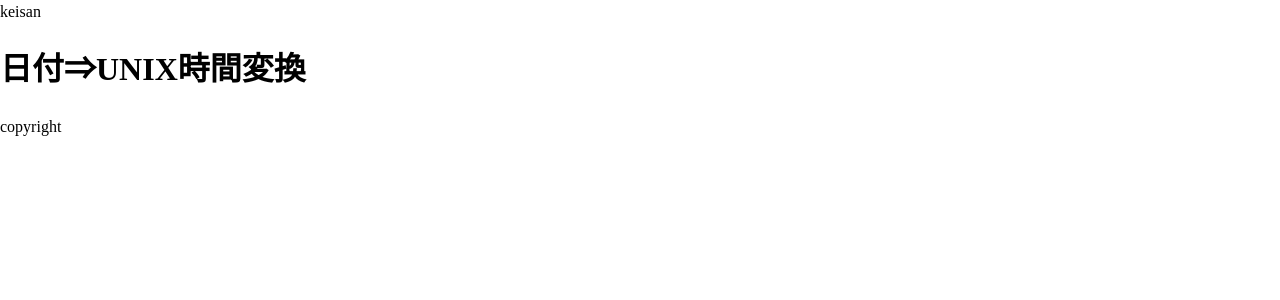
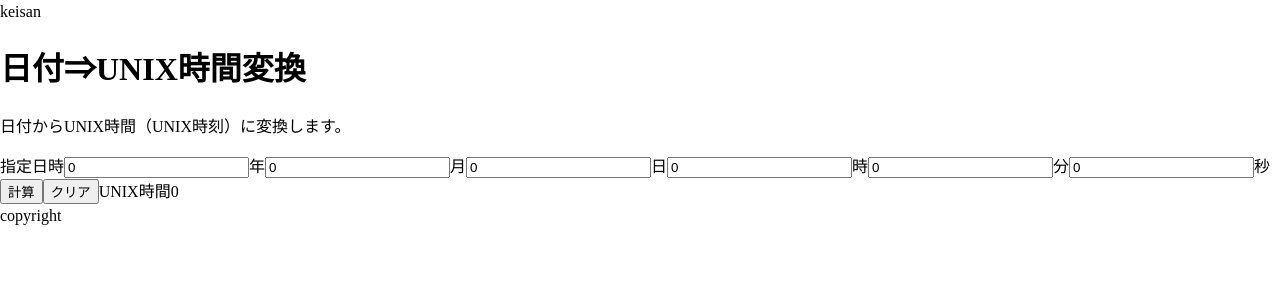
Before and after one commit to ryota-doi1102/keisan, a Next.js app: page /unixtime in a window 1280 px wide. Shown: the top 300 px of the page. Built offline with nearby package versions, Linux system fonts and the light colour scheme.

Commit message:
:sparkles: Create unixtime page

```diff
--- /dev/null
+++ b/hooks/useCalculateUnixtime.ts
@@ -0,0 +1,97 @@
+import { getUnixTime } from "date-fns";
+import { useCallback, useState } from "react";
+
+const useCalculateUnixtime = () => {
+  const [targetYear, setTargetYear] = useState<number | ''>(0);
+  const [targetMonth, setTargetMonth] = useState<number | ''>(0);
+  const [targetDay, setTargetDay] = useState<number | ''>(0);
+  const [targetHour, setTargetHour] = useState<number | ''>(0);
+  const [targetMinute, setTargetMinute] = useState<number | ''>(0);
+  const [targetSecond, setTargetSecond] = useState<number | ''>(0);
+  const [resultTime, setResultTime] = useState(0);
+
+  const changeTargetYear = useCallback((value: string) => {
+    if (value === '') {
+      setTargetYear(value);
+    } else {
+      setTargetYear(Number.parseInt(value));
+    }
+  },[]);
+  const changeTargetMonth = useCallback((value: string) => {
+    if (value === '') {
+      setTargetMonth(value);
+    } else {
+      setTargetMonth(Number.parseInt(value));
+    }
+  },[]);
+  const changeTargetDay = useCallback((value: string) => {
+    if (value === '') {
+      setTargetDay(value);
+    } else {
+      setTargetDay(Number.parseInt(value));
+    }
+  },[]);
+  const changeTargetHour = useCallback((value: string) => {
+    if (value === '') {
+      setTargetHour(value);
+    } else {
+      setTargetHour(Number.parseInt(value));
+    }
+  },[]);
+  const changeTargetMinute = useCallback((value: string) => {
+    if (value === '') {
+      setTargetMinute(value);
+    } else {
+      setTargetMinute(Number.parseInt(value));
+    }
+  },[]);
+  const changeTargetSecond = useCallback((value: string) => {
+    if (value === '') {
+      setTargetSecond(value);
+    } else {
+      setTargetSecond(Number.parseInt(value));
+    }
+  },[]);
+  const calculate = useCallback(() => {
+    const targetDate = new Date();
+    const years = targetYear === '' ? 0 : targetYear;
+    const months = targetMonth === '' ? 0 : targetMonth - 1;
+    const days = targetDay === '' ? 0 : targetDay;
+    const hours = targetHour === '' ? 0 : targetHour;
+    const minutes = targetMinute === '' ? 0 : targetMinute;
+    const seconds = targetSecond === '' ? 0 : targetSecond;
+    targetDate.setFullYear(years);
+    targetDate.setMonth(months);
+    targetDate.setDate(days);
+    targetDate.setHours(hours);
+    targetDate.setMinutes(minutes);
+    targetDate.setSeconds(seconds);
+    setResultTime(getUnixTime(targetDate));
+  },[]);
+  const reset = useCallback(() => {
+    setTargetYear(0);
+    setTargetMonth(0);
+    setTargetDay(0);
+    setTargetHour(0);
+    setTargetMinute(0);
+    setTargetSecond(0);
+  },[]);
+  return {
+    targetYear,
+    targetMonth,
+    targetDay,
+    targetHour,
+    targetMinute,
+    targetSecond,
+    resultTime,
+    changeTargetYear,
+    changeTargetMonth,
+    changeTargetDay,
+    changeTargetHour,
+    changeTargetMinute,
+    changeTargetSecond,
+    calculate,
+    reset,
+  }
+};
+export default useCalculateUnixtime;
--- a/pages/unixtime.tsx
+++ b/pages/unixtime.tsx
@@ -1,9 +1,82 @@
+import useCalculateUnixtime from 'hooks/useCalculateUnixtime';
 import { NextPage } from 'next';
 
 const UnixtimePage: NextPage = () => {
+  const {
+    targetYear,
+    targetMonth,
+    targetDay,
+    targetHour,
+    targetMinute,
+    targetSecond,
+    resultTime,
+    changeTargetYear,
+    changeTargetMonth,
+    changeTargetDay,
+    changeTargetHour,
+    changeTargetMinute,
+    changeTargetSecond,
+    calculate,
+    reset,
+  } = useCalculateUnixtime();
+
+  const handleChangeTargetYear: React.ChangeEventHandler<HTMLInputElement> = (event) => {
+    const value = event.target.value;
+    changeTargetYear(value);
+  };
+  const handleChangeTargetMonth: React.ChangeEventHandler<HTMLInputElement> = (event) => {
+    const value = event.target.value;
+    changeTargetMonth(value);
+  };
+  const handleChangeTargetDay: React.ChangeEventHandler<HTMLInputElement> = (event) => {
+    const value = event.target.value;
+    changeTargetDay(value);
+  };
+  const handleChangeTargetHour: React.ChangeEventHandler<HTMLInputElement> = (event) => {
+    const value = event.target.value;
+    changeTargetHour(value);
+  };
+  const handleChangeTargetMinute: React.ChangeEventHandler<HTMLInputElement> = (event) => {
+    const value = event.target.value;
+    changeTargetMinute(value);
+  };
+  const handleChangeTargetSecond: React.ChangeEventHandler<HTMLInputElement> = (event) => {
+    const value = event.target.value;
+    changeTargetSecond(value);
+  };
+  const handleClickSubmitButton: React.MouseEventHandler<HTMLInputElement> = (event) => {
+    event.preventDefault();
+    calculate();
+  };
+  const handleClickResetButton: React.MouseEventHandler<HTMLInputElement> = (event) => {
+    event.preventDefault();
+    reset();
+  };
+
   return (
     <main>
       <h1>日付⇒UNIX時間変換</h1>
+      <p>日付からUNIX時間（UNIX時刻）に変換します。</p>
+      <form>
+        <div>
+          <label>指定日時</label>
+          <input type="number" value={targetYear} onChange={handleChangeTargetYear} />
+          <span>年</span>
+          <input type="number" value={targetMonth} onChange={handleChangeTargetMonth} />
+          <span>月</span>
+          <input type="number" value={targetDay} onChange={handleChangeTargetDay} />
+          <span>日</span>
+          <input type="number" value={targetHour} onChange={handleChangeTargetHour} />
+          <span>時</span>
+          <input type="number" value={targetMinute} onChange={handleChangeTargetMinute} />
+          <span>分</span>
+          <input type="number" value={targetSecond} onChange={handleChangeTargetSecond} />
+          <span>秒</span>
+        </div>
+        <input type="submit" value="計算" onClick={handleClickSubmitButton} />
+        <input type="reset" value="クリア" onClick={handleClickResetButton} />
+        <output>UNIX時間{resultTime}</output>
+      </form>
     </main>
   );
 };
```
